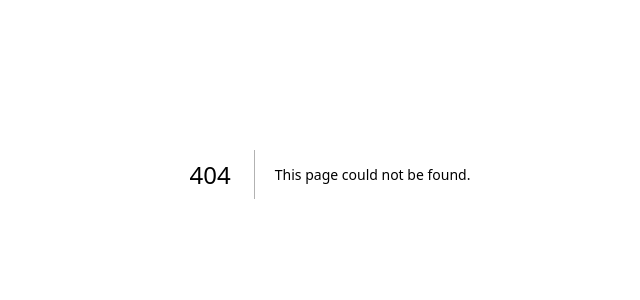
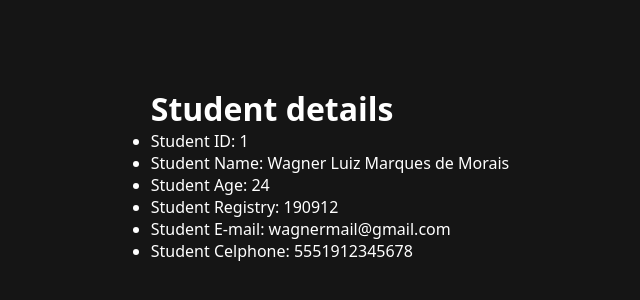
Before and after one commit to wagnnermorais/Next-React-Full-Course, a Next.js app in the folder pre-rendering/: page /students/1 in a window 1280 px wide. Before the commit this address had no page. Shown: the part 226-526 px from the top of the page, without its empty margins (310-950 px from the left). Built offline with nearby package versions, Linux system fonts and the light colour scheme.

Commit message:
feat: creating id dynamic component

```diff
--- /dev/null
+++ b/pre-rendering/src/pages/students/[id].jsx
@@ -0,0 +1,38 @@
+export function getStaticPaths() {
+  return {
+    fallback: false,
+    paths: [
+      { params: { id: "1" } },
+      { params: { id: "2" } },
+      { params: { id: "3" } },
+    ],
+  };
+}
+
+export async function getStaticProps(params) {
+  const res = await fetch(
+    `http://localhost:3000/api/students/${params.params.id}`
+  );
+  const student = await res.json();
+  return {
+    props: {
+      student: student,
+    },
+  };
+}
+
+export default function StudentsById(props) {
+  return (
+    <div>
+      <h1>Student details</h1>
+      <ul>
+        <li>Student ID: {props.student.id}</li>
+        <li>Student Name: {props.student.name}</li>
+        <li>Student Age: {props.student.age}</li>
+        <li>Student Registry: {props.student.registry}</li>
+        <li>Student E-mail: {props.student.email}</li>
+        <li>Student Celphone: {props.student.phone}</li>
+      </ul>
+    </div>
+  );
+}
```
